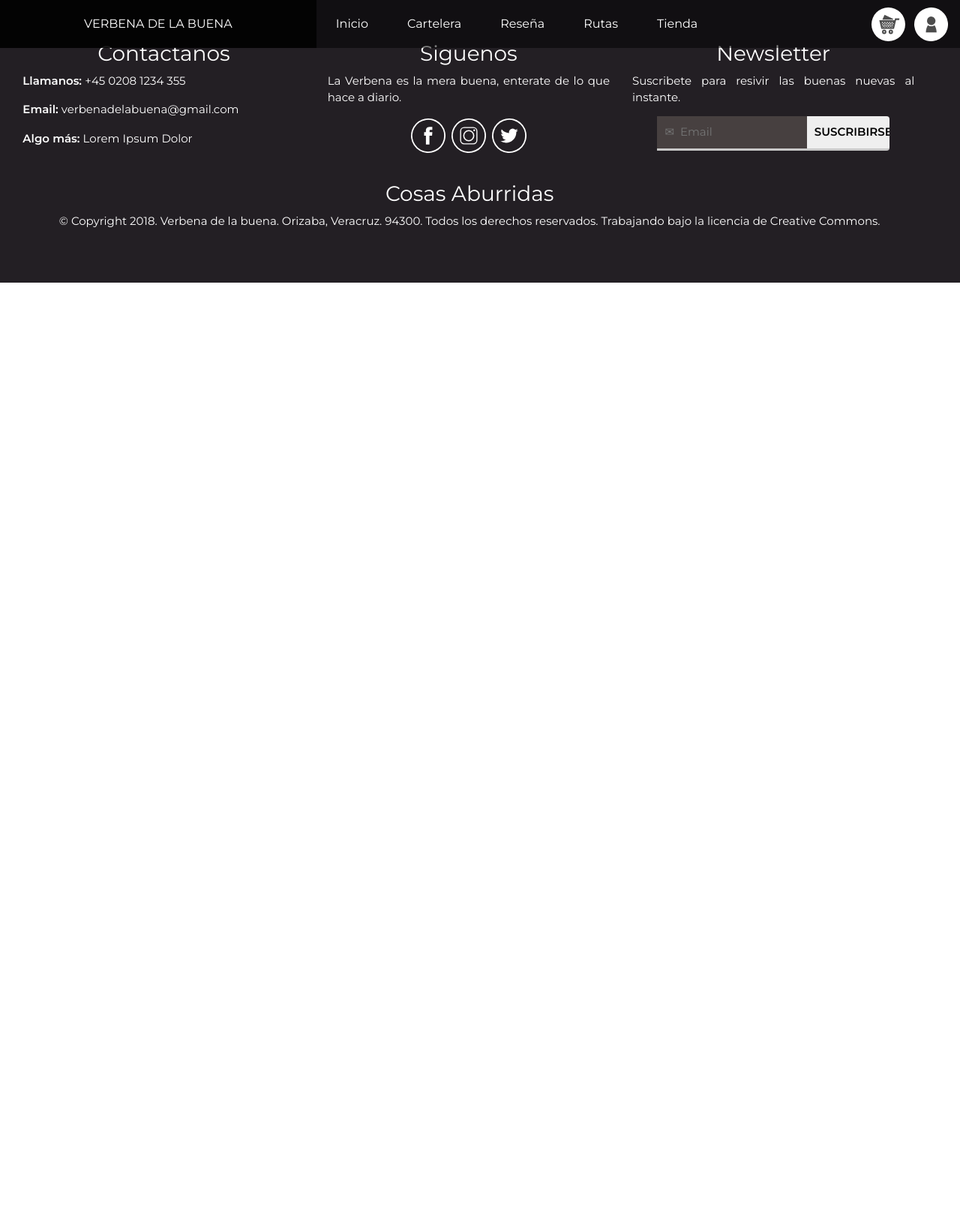
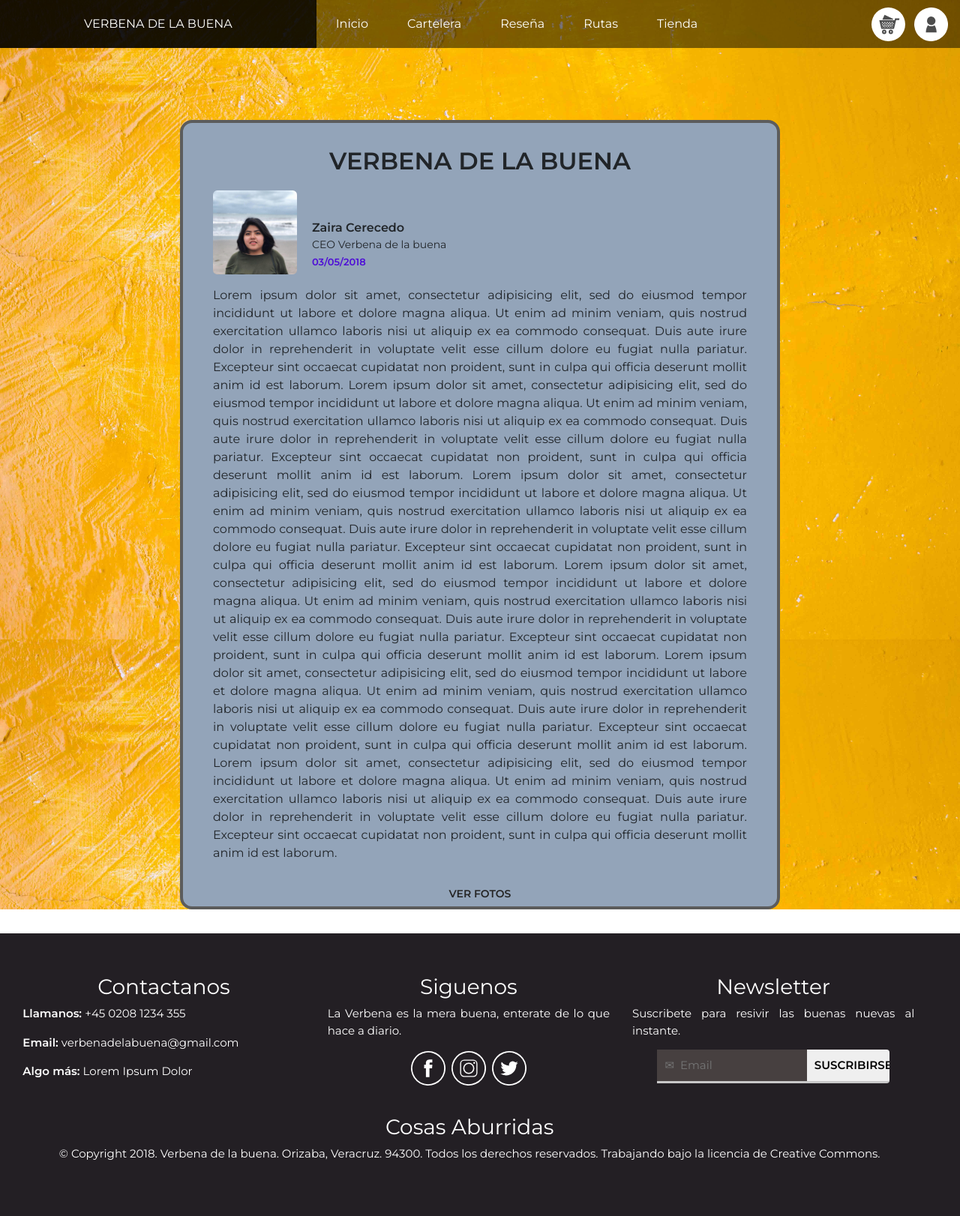
Before and after one commit to itsrenenvt/verbena, a PHP site: the page made by reseña.php in a window 1280 px wide. Shown: the whole page at 75% size. Before the commit the page ends 377 px from the top, so only its background shows below. Run offline with PHP 8.4, Linux system fonts and the light colour scheme.

Commit message:
se realizó la maquetación de reseña.php.

```diff
--- a/aside.html
+++ b/aside.html
@@ -58,7 +58,7 @@
       </div>
     </aside>
 
-    <aside class="caja_der_do">
+    <aside class="caja_der_dos">
       <div class="caja_fondo_der_dos">
         <div class="derecho_dos">
 
@@ -66,5 +66,6 @@
 
       </div>
     </aside>
+
   </body>
 </html>
--- a/css/aside.css
+++ b/css/aside.css
@@ -40,7 +40,7 @@ body{
 }
 
 .caja_fondo_der{
-	position: fixed;
+	position: relative;
   /* float: right; */
 	width: 20em;
 	height: 15em;
@@ -58,9 +58,9 @@ body{
 	top: 21.7%;
 	box-shadow: 0px 0px 20px -6px black;
 }
-
+/*Cambiar la posición para ya sabes que*/
 .caja_fondo_der_dos{
-	position: fixed;
+	/* position: absolute; */
   /* float: right; */
 	width: 25em;
 	height: 15em;
--- /dev/null
+++ b/css/reseña.css
@@ -0,0 +1,111 @@
+*{
+	font-family: Montserrat;
+}
+
+body{
+	margin: 0;
+}
+
+.img_cabecera .cabecera{
+	background: url('../img/img_verbena8.jpg');
+	background-size: cover;
+	background-position: center;
+	width: 100%;
+  height: 20vh;
+}
+
+.fondo_reseña{
+  background: url('../img/img_verbena6.jpg');
+	background-attachment: fixed;
+	background-size: cover;
+	background-position: center;
+	text-align: center;
+	height: 100%;
+}
+
+.contenido_reseña span{
+  float: left;
+}
+
+.fecha_pub{
+  font-size: 13px;
+  font-weight: 700;
+  color: rgb(77, 12, 215);
+}
+
+.nombre_autor{
+  font-weight: bold;
+}
+
+.puesto_autor{
+  font-size: 14px;
+}
+.contenido_reseña{
+  width: 50em;
+  height: 100%;
+  background-color: rgb(147, 164, 185);
+  margin: auto;
+  border-radius: 1em;
+  border-style: solid;
+	border-width: .3em;
+	border-color: rgb(92, 92, 92);
+}
+
+.seccion_reseña{
+  margin-bottom: 2em;
+}
+
+.espacio{
+  padding: 5em;
+}
+
+
+.parrafo_reseña {
+  text-align: justify;
+  margin: 0 2.5em 2em 2.5em;
+}
+.datos_reseña{
+  margin: auto;
+	margin-top: 1.2em;
+  margin-bottom: -1em;
+  display: flex;
+  flex-wrap: wrap;
+  align-items: center;
+}
+.titulo_reseña{
+  text-align: center;
+}
+
+.contenido_reseña a{
+  color: #262626;
+	padding-bottom: 6px;
+	font-size: 14px;
+	font-weight: bold;
+	text-decoration: none;
+	text-align: center;
+	display: block;
+}
+
+.contenido_reseña a:hover{
+  color: #1d40d6;
+  text-decoration: none;
+}
+
+.datos_escritor{
+  margin-left: -20px;
+  margin-right: 5px;
+}
+
+.contenido_reseña h4{
+  text-align: center;
+  font-weight: bold;
+  padding-top: 1em;
+  font-size: 2em;
+}
+
+.contenido_reseña img{
+  width: 7em;
+  float: left;
+  border-radius: 5%;
+  margin: 0 2.5em 2em 2.5em;
+}
--- a/reseña.php
+++ b/reseña.php
@@ -11,9 +11,73 @@
   <body>
 
       <?php
-       include 'header.html';
+       include_once 'header.html';
       ?>
 
+      <!-- <div class="img_cabecera">
+        <div class="cabecera">
+
+        </div>
+      </div> -->
+
+      <div class="fondo_reseña">
+        <div class="espacio">
+
+        </div>
+        <section class="seccion_reseña">
+          <div class="contenido_reseña">
+            <h4>VERBENA DE LA BUENA</h4>
+            <div class="datos_reseña">
+
+              <div class="img_escritor">
+                <img src="img/zaira.jpg" alt="">
+              </div>
+
+              <div class="datos_escritor">
+                <span class="nombre_autor">Zaira Cerecedo</span><br>
+                <span class="puesto_autor">CEO Verbena de la buena</span><br>
+                <span class="fecha_pub">03/05/2018</span>
+              </div>
+
+              <!-- <div class="titulo_reseña">
+              </div> -->
+
+            </div>
+            <article class="parrafo_reseña">
+              Lorem ipsum dolor sit amet, consectetur adipisicing elit, sed do eiusmod tempor incididunt ut labore et dolore magna aliqua.
+              Ut enim ad minim veniam, quis nostrud exercitation ullamco laboris nisi ut aliquip ex ea commodo consequat.
+              Duis aute irure dolor in reprehenderit in voluptate velit esse cillum dolore eu fugiat nulla pariatur.
+              Excepteur sint occaecat cupidatat non proident, sunt in culpa qui officia deserunt mollit anim id est laborum.
+              Lorem ipsum dolor sit amet, consectetur adipisicing elit, sed do eiusmod tempor incididunt ut labore et dolore magna aliqua.
+              Ut enim ad minim veniam, quis nostrud exercitation ullamco laboris nisi ut aliquip ex ea commodo consequat.
+              Duis aute irure dolor in reprehenderit in voluptate velit esse cillum dolore eu fugiat nulla pariatur.
+              Excepteur sint occaecat cupidatat non proident, sunt in culpa qui officia deserunt mollit anim id est laborum.
+              Lorem ipsum dolor sit amet, consectetur adipisicing elit, sed do eiusmod tempor incididunt ut labore et dolore magna aliqua.
+              Ut enim ad minim veniam, quis nostrud exercitation ullamco laboris nisi ut aliquip ex ea commodo consequat.
+              Duis aute irure dolor in reprehenderit in voluptate velit esse cillum dolore eu fugiat nulla pariatur.
+              Excepteur sint occaecat cupidatat non proident, sunt in culpa qui officia deserunt mollit anim id est laborum.
+              Lorem ipsum dolor sit amet, consectetur adipisicing elit, sed do eiusmod tempor incididunt ut labore et dolore magna aliqua.
+              Ut enim ad minim veniam, quis nostrud exercitation ullamco laboris nisi ut aliquip ex ea commodo consequat.
+              Duis aute irure dolor in reprehenderit in voluptate velit esse cillum dolore eu fugiat nulla pariatur.
+              Excepteur sint occaecat cupidatat non proident, sunt in culpa qui officia deserunt mollit anim id est laborum.
+
+              Lorem ipsum dolor sit amet, consectetur adipisicing elit, sed do eiusmod tempor incididunt ut labore et dolore magna aliqua.
+              Ut enim ad minim veniam, quis nostrud exercitation ullamco laboris nisi ut aliquip ex ea commodo consequat.
+              Duis aute irure dolor in reprehenderit in voluptate velit esse cillum dolore eu fugiat nulla pariatur.
+              Excepteur sint occaecat cupidatat non proident, sunt in culpa qui officia deserunt mollit anim id est laborum.
+
+              Lorem ipsum dolor sit amet, consectetur adipisicing elit, sed do eiusmod tempor incididunt ut labore et dolore magna aliqua.
+              Ut enim ad minim veniam, quis nostrud exercitation ullamco laboris nisi ut aliquip ex ea commodo consequat.
+              Duis aute irure dolor in reprehenderit in voluptate velit esse cillum dolore eu fugiat nulla pariatur.
+              Excepteur sint occaecat cupidatat non proident, sunt in culpa qui officia deserunt mollit anim id est laborum.
+            </article>
+
+            <a href="#">VER FOTOS</a>
+          </div>
+        </section>
+
+
+      </div>
 
       <?php
       include 'footer.html';
```
